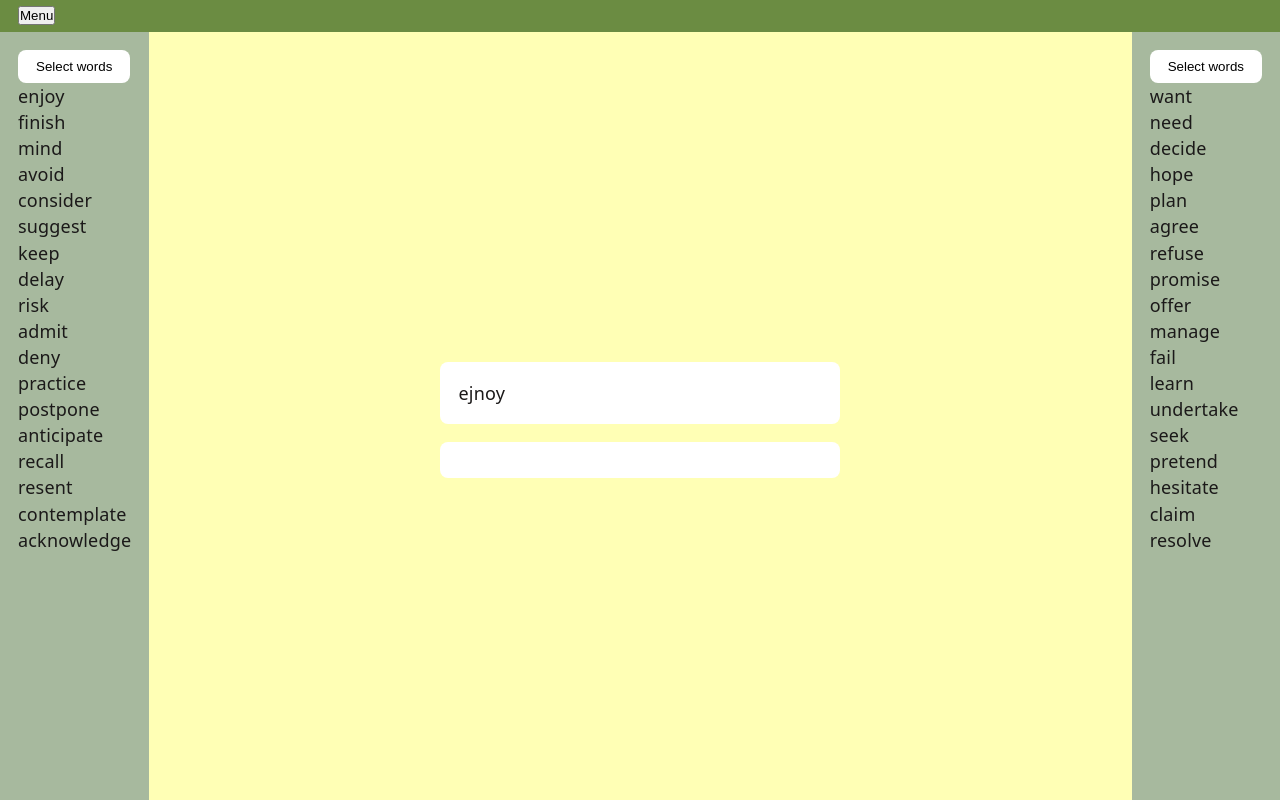
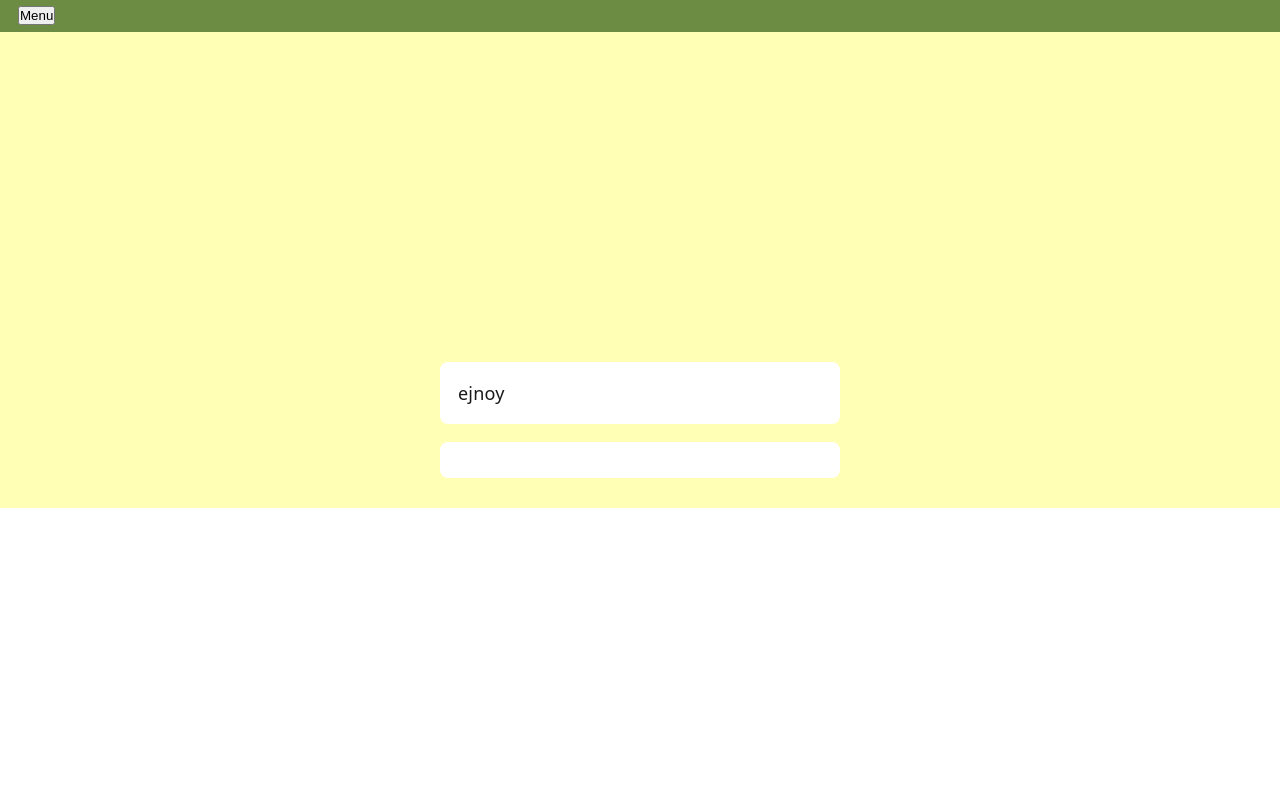
Before and after one commit to AlexandraSavenko/gi_course, a React (Vite) app: page /games/task3 in a window 1280 px wide. Built offline with nearby package versions, Linux system fonts and the light colour scheme.

Commit message:
Routing structure change and layout flow

```diff
--- a/src/App.jsx
+++ b/src/App.jsx
@@ -1,28 +1,32 @@
 import { Route, Routes } from "react-router-dom";
-import Layout from "./components/layout/Layout";
+import IntroLayout from "./components/introLayout/IntroLayout";
 import { Suspense } from "react";
-import Intro from "./components/intro/Intro";
 import TaskArea from "./components/taskArea/TaskArea";
 import TaskOne from "./components/taskOne/TaskOne";
 import TaskThree from "./components/taskThree/TaskThree";
 import TaskTwo from "./components/taskTwo/TaskTwo";
 import Speaking from "./components/speaking/Speaking";
+import Intro from "./components/intro/Intro";
+import GameLayout from "./components/gameLayout/GameLayout";
+import Layout from "./components/layout/Layout";
 
 function App() {
   return (
-    <Layout>
-      <Suspense fallback={<p>Loading...</p>}>
-        <Routes>
+    <Routes>
+      <Route element={<Layout />}>
+        <Route element={<IntroLayout />}>
           <Route path="/" element={<Intro />} />
+        </Route>
+        <Route element={<GameLayout />}>
           <Route path="/games" element={<TaskArea />}>
             <Route path="task1" element={<TaskOne />} />
-            <Route path="task2" element={<TaskTwo/>}/>
-            <Route path="task3" element={<TaskThree/>}/>
-            <Route path="sp" element={<Speaking/>}/>
+            <Route path="task2" element={<TaskTwo />} />
+            <Route path="task3" element={<TaskThree />} />
+            <Route path="sp" element={<Speaking />} />
           </Route>
-        </Routes>
-      </Suspense>
-    </Layout>
+        </Route>
+      </Route>
+    </Routes>
   );
 }
 
--- /dev/null
+++ b/src/components/gameLayout/GameLayout.jsx
@@ -0,0 +1,13 @@
+import { Outlet } from 'react-router-dom'
+import Header from '../header/Header'
+import css from './GameLayout.module.css'
+
+const GameLayout = () => {
+  return (
+    <div className={css.layoutWrap}>
+      <Outlet/>
+    </div>
+  )
+}
+
+export default GameLayout
--- /dev/null
+++ b/src/components/introLayout/IntroLayout.jsx
@@ -0,0 +1,18 @@
+import { Outlet } from 'react-router-dom'
+import Header from '../header/Header'
+import SideBar from '../sideBar/SideBar'
+import css from './IntroLayout.module.css'
+
+const IntroLayout = () => {
+  return (
+    <div className={css.layout}>
+        <SideBar type={"gerundVerbs"} />
+        <main>
+          <Outlet/>
+        </main>
+        <SideBar type={"infinitiveVerbs"} />
+      </div>
+  )
+}
+
+export default IntroLayout
--- /dev/null
+++ b/src/components/introLayout/IntroLayout.module.css
@@ -0,0 +1,9 @@
+.layout {
+    display: flex;
+    justify-content: space-between;
+}
+
+.layout main {
+    flex: 1;
+    height: calc(100vh - 32px);
+}
--- a/src/components/layout/Layout.jsx
+++ b/src/components/layout/Layout.jsx
@@ -1,16 +1,13 @@
+import { Outlet } from "react-router-dom";
 import Header from "../header/Header";
 import SideBar from "../sideBar/SideBar";
 import css from "./Layout.module.css";
 
-const Layout = ({ children }) => {
+const Layout = () => {
   return (
-    <div className={css.layoutWrap}>
-        <Header/>
-      <div className={css.contentWrap}>
-        <SideBar type={"gerundVerbs"} />
-        <main>{children}</main>
-        <SideBar type={"infinitiveVerbs"} />
-      </div>
+    <div className={css.layout}>
+      <Header />
+      <Outlet />
     </div>
   );
 };
--- a/src/components/sideBar/SideBar.jsx
+++ b/src/components/sideBar/SideBar.jsx
@@ -12,7 +12,6 @@ const SideBar = ({ type }) => {
   const navigate = useNavigate();
   const { state, dispatch } = useContext(GameContext);
   const selectedLength = state.selectedWords.length;
-  useEffect(() => {console.log(state)}, [selectedLength])
   const handleModalOpen = () => {
     dispatch({
       type: "NEW_GAME",
--- a/src/context/GameContext.jsx
+++ b/src/context/GameContext.jsx
@@ -11,7 +11,10 @@ const initialState = {
   selectedWords: [],
   targetType: "",
   completedWords: [],
-  currentTask: 1,
+  score: 0,
+  lives: 3,
+
+
 };
 
 const reducer = (state, action) => {
```
Also changed, not shown: src/components/gameLayout/GameLayout.module.css (added), src/utils/buildLevel.js (added).
